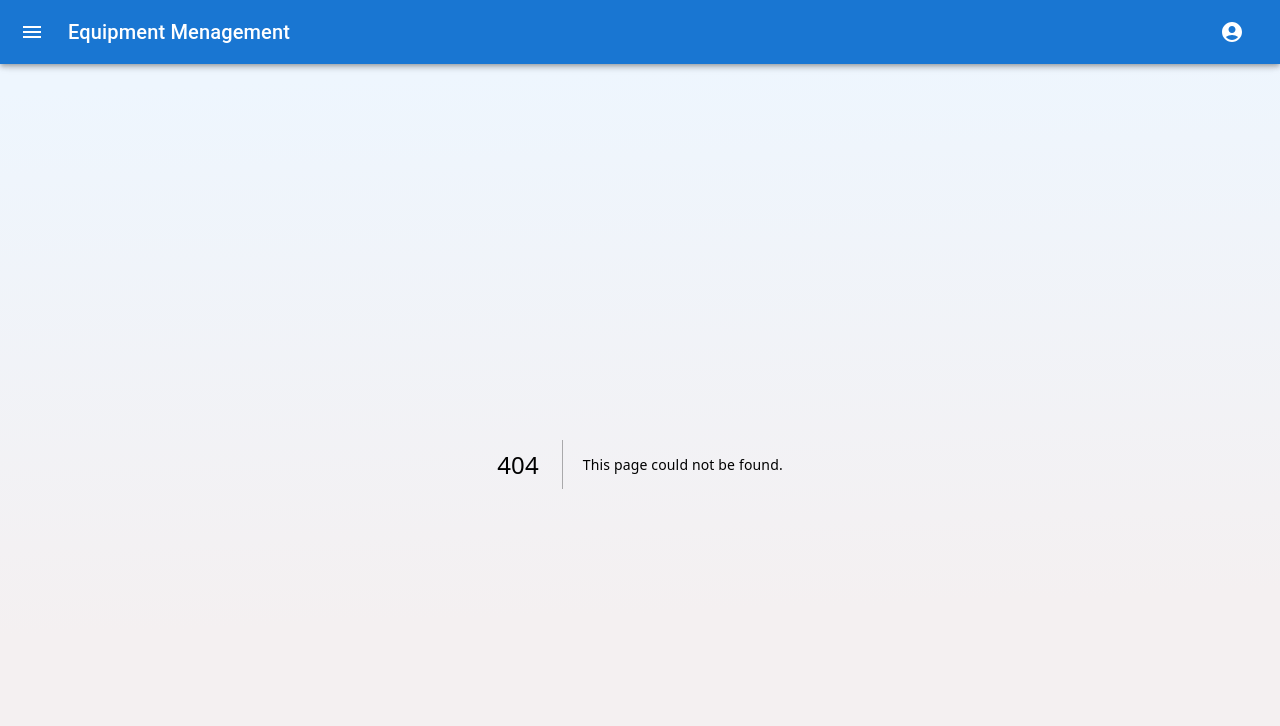
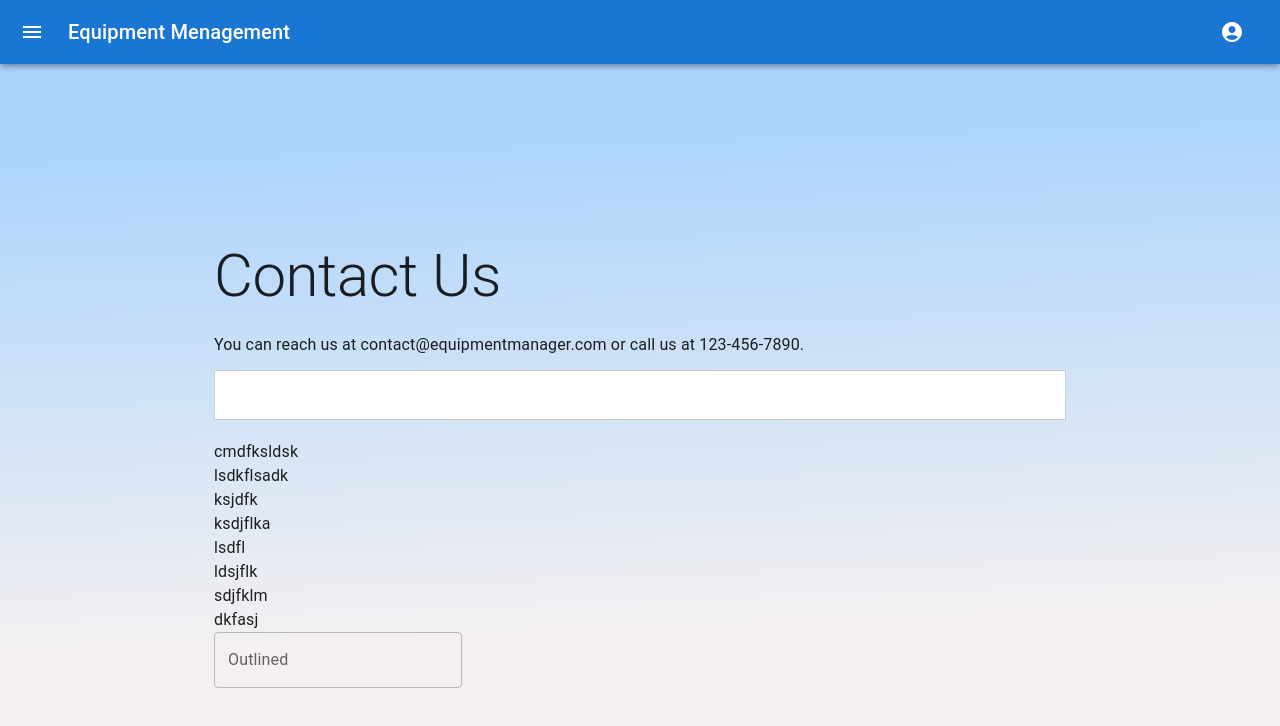
Before and after one commit to it231514/equipment-monitor, a Next.js app in the folder frontend/: page /createEquipment in a window 1280 px wide. Before the commit this address had no page. Shown: the top 726 px of the page. Built offline with nearby package versions, Linux system fonts and the light colour scheme.

Commit message:
create equipment view

```diff
--- /dev/null
+++ b/frontend/app/createEquipment/page.tsx
@@ -0,0 +1,78 @@
+"use client";
+import React from "react";
+import { Container, Typography, Box, TextField } from "@mui/material";
+import { makeStyles } from "@mui/styles";
+import "./styles.css";
+
+const useStyles = makeStyles((theme: any) => ({
+  root: {
+    minHeight: "100vh",
+    backgroundImage: "linear-gradient(358deg, #f4f0f1 30%, #abd4fc 90%)",
+    display: "flex",
+    justifyContent: "center",
+    alignItems: "center",
+    width: "100%",
+  },
+  button: {
+    animation: `$pulse 2s infinite`,
+  },
+  "@keyframes pulse": {
+    "0%": {
+      transform: "scale(1)",
+    },
+    "50%": {
+      transform: "scale(1.05)",
+    },
+    "100%": {
+      transform: "scale(1)",
+    },
+  },
+}));
+
+function CreateEquipmentPage() {
+  const items = [
+    "cmdfksldsk",
+    "lsdkflsadk",
+    "ksjdfk",
+    "ksdjflka",
+    "lsdfl",
+    "ldsjflk",
+    "sdjfklm",
+    "dkfasj",
+  ];
+
+  const testFunction = () => {
+    alert("Testing");
+  };
+
+  const classes = useStyles();
+  return (
+    <div className={classes.root}>
+      <Container maxWidth="md">
+        <Box sx={{ my: 4 }}>
+          <Typography variant="h2" component="h1" gutterBottom>
+            Contact Us
+          </Typography>
+          <Typography variant="body1" gutterBottom>
+            You can reach us at contact@equipmentmanager.com or call us at
+            123-456-7890.
+          </Typography>
+          <input></input>
+          <ul>
+            {items.map((item, index) => (
+              <li key={item}>{item}</li>
+            ))}
+          </ul>
+          {false ? (
+            <button className="button"></button>
+          ) : (
+            <button className={classes.button}></button>
+          )}
+          <TextField id="outlined-basic" label="Outlined" variant="outlined" />
+        </Box>
+      </Container>
+    </div>
+  );
+}
+
+export default CreateEquipmentPage;
--- /dev/null
+++ b/frontend/app/createEquipment/styles.css
@@ -0,0 +1,12 @@
+.button {
+  background-color: #4caf50;
+  border: none;
+  color: white;
+  padding: 15px 32px;
+  text-align: center;
+  text-decoration: none;
+  display: inline-block;
+  font-size: 16px;
+  margin: 4px 2px;
+  cursor: pointer;
+}
--- a/frontend/app/pages/Container.tsx
+++ b/frontend/app/pages/Container.tsx
@@ -480,29 +480,34 @@ export default function PersistentDrawerLeft({ children, ...props }: Props) {
               path: "/contact",
               icon: <ContactMailIcon></ContactMailIcon>,
             },
+            // {
+            //   text: "Sensors",
+            //   path: "/sensor",
+            //   icon: <SensorsIcon></SensorsIcon>,
+            // },
+            // {
+            //   text: "Sensor Type",
+            //   path: "/sensor/sensorType",
+            //   icon: <TypeSpecimenIcon></TypeSpecimenIcon>,
+            // },
+            // {
+            //   text: "Messages",
+            //   path: "/sensor/message",
+            //   icon: <InboxIcon></InboxIcon>,
+            // },
+            // {
+            //   text: "Message Values",
+            //   path: "/sensor/message/messageValue",
+            //   icon: <MessageIcon></MessageIcon>,
+            // },
+            // {
+            //   text: "Sensor Data",
+            //   path: "/sensor/sensorData",
+            //   icon: <AutoGraphIcon></AutoGraphIcon>,
+            // },
             {
-              text: "Sensors",
-              path: "/sensor",
-              icon: <SensorsIcon></SensorsIcon>,
-            },
-            {
-              text: "Sensor Type",
-              path: "/sensor/sensorType",
-              icon: <TypeSpecimenIcon></TypeSpecimenIcon>,
-            },
-            {
-              text: "Messages",
-              path: "/sensor/message",
-              icon: <InboxIcon></InboxIcon>,
-            },
-            {
-              text: "Message Values",
-              path: "/sensor/message/messageValue",
-              icon: <MessageIcon></MessageIcon>,
-            },
-            {
-              text: "Sensor Data",
-              path: "/sensor/sensorData",
+              text: "Create Equimpent",
+              path: "/createEquipment",
               icon: <AutoGraphIcon></AutoGraphIcon>,
             },
           ].map((item, index) => (
```
